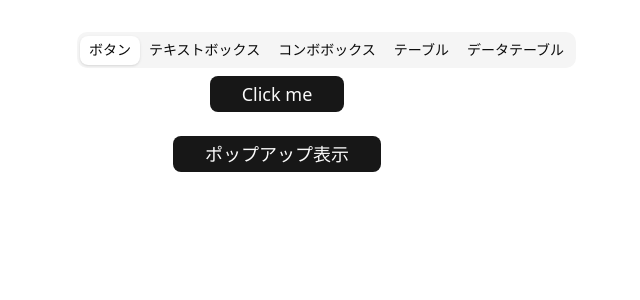
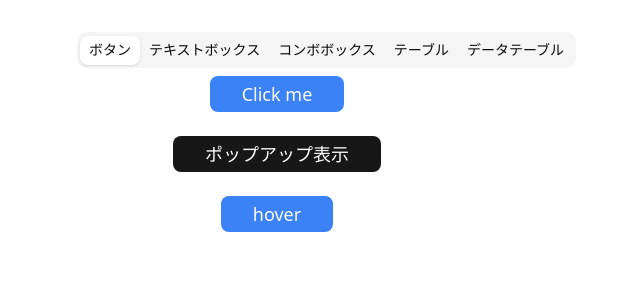
Before and after one commit to Tetra360/Electron-Dev, a React (Vite) app: page / in a window 1280 px wide. Shown: the top 300 px of the page, without its empty margins (363-1003 px from the left). Built offline with nearby package versions, Linux system fonts and the light colour scheme.

Commit message:
テーマカラー対応とツールチップ追加

```diff
--- a/package.json
+++ b/package.json
@@ -21,6 +21,7 @@
     "@radix-ui/react-slot": "^1.2.3",
     "@radix-ui/react-switch": "^1.2.6",
     "@radix-ui/react-tabs": "^1.1.13",
+    "@radix-ui/react-tooltip": "^1.2.8",
     "@tailwindcss/vite": "^4.1.13",
     "@tanstack/react-table": "^8.21.3",
     "class-variance-authority": "^0.7.1",
--- a/src/components/ButtonTab.tsx
+++ b/src/components/ButtonTab.tsx
@@ -1,17 +1,20 @@
 import { Button } from "@/components/ui/button";
 import { useState } from "react";
 
+import { Tooltip, TooltipContent, TooltipProvider, TooltipTrigger } from "@/components/ui/tooltip";
 const ButtonTab = () => {
   const [open, setOpen] = useState(false);
   return (
     <div className="flex flex-col items-center gap-6">
-      <Button className="px-8 py-4 text-lg">Click me</Button>
+      <Button className="px-8 py-4 text-lg bg-[var(--theme-color)] hover:bg-[var(--theme-color-hover)]">
+        Click me
+      </Button>
       <Button onClick={() => setOpen(true)} className="px-8 py-4 text-lg">
         ポップアップ表示
       </Button>
       {open && (
         <div className="fixed inset-0 z-50 flex items-center justify-center bg-black/40">
-          <div className="bg-white rounded-lg shadow-lg p-8 min-w-[300px] flex flex-col items-center">
+          <div className="bg-white dark:bg-card rounded-lg shadow-lg p-8 min-w-[300px] flex flex-col items-center text-foreground">
             <div className="mb-4 text-lg">ポップアップウィンドウです</div>
             <Button onClick={() => setOpen(false)} className="mt-2">
               閉じる
@@ -19,6 +22,18 @@ const ButtonTab = () => {
           </div>
         </div>
       )}
+      <TooltipProvider>
+        <Tooltip>
+          <TooltipTrigger>
+            <Button className="px-8 py-4 text-lg bg-[var(--theme-color)] hover:bg-[var(--theme-color-hover)]">
+              hover
+            </Button>
+          </TooltipTrigger>
+          <TooltipContent>
+            <p>ライブラリに追加</p>
+          </TooltipContent>
+        </Tooltip>
+      </TooltipProvider>
     </div>
   );
 };
--- a/src/components/InputTab.tsx
+++ b/src/components/InputTab.tsx
@@ -10,7 +10,11 @@ const InputTab = () => {
       <Input placeholder="テキストを入力後にクリアボタンが表示されます" variant="clearable" />
       <div className="flex items-center gap-2 whitespace-nowrap">
         <span>編集不可</span>
-        <Switch checked={isDisabled} onCheckedChange={setIsDisabled} />
+        <Switch
+          checked={isDisabled}
+          onCheckedChange={setIsDisabled}
+          className="h-6 w-12 data-[state=checked]:bg-[var(--theme-color)]"
+        />
         <Input placeholder="スイッチがオンの時編集不可" disabled={isDisabled} />
       </div>
     </div>
--- /dev/null
+++ b/src/components/ui/tooltip.tsx
@@ -0,0 +1,55 @@
+import * as React from "react";
+import * as TooltipPrimitive from "@radix-ui/react-tooltip";
+
+import { cn } from "@/lib/utils";
+
+function TooltipProvider({
+  delayDuration = 0,
+  ...props
+}: React.ComponentProps<typeof TooltipPrimitive.Provider>) {
+  return (
+    <TooltipPrimitive.Provider
+      data-slot="tooltip-provider"
+      delayDuration={delayDuration}
+      {...props}
+    />
+  );
+}
+
+function Tooltip({ ...props }: React.ComponentProps<typeof TooltipPrimitive.Root>) {
+  return (
+    <TooltipProvider>
+      <TooltipPrimitive.Root data-slot="tooltip" {...props} />
+    </TooltipProvider>
+  );
+}
+
+function TooltipTrigger({ ...props }: React.ComponentProps<typeof TooltipPrimitive.Trigger>) {
+  return <TooltipPrimitive.Trigger data-slot="tooltip-trigger" {...props} />;
+}
+
+function TooltipContent({
+  className,
+  sideOffset = 0,
+  children,
+  ...props
+}: React.ComponentProps<typeof TooltipPrimitive.Content>) {
+  return (
+    <TooltipPrimitive.Portal>
+      <TooltipPrimitive.Content
+        data-slot="tooltip-content"
+        sideOffset={sideOffset}
+        className={cn(
+          "bg-foreground text-background animate-in fade-in-0 zoom-in-95 data-[state=closed]:animate-out data-[state=closed]:fade-out-0 data-[state=closed]:zoom-out-95 data-[side=bottom]:slide-in-from-top-2 data-[side=left]:slide-in-from-right-2 data-[side=right]:slide-in-from-left-2 data-[side=top]:slide-in-from-bottom-2 z-50 w-fit origin-(--radix-tooltip-content-transform-origin) rounded-md px-3 py-1.5 text-xs text-balance",
+          className
+        )}
+        {...props}
+      >
+        {children}
+        <TooltipPrimitive.Arrow className="bg-foreground fill-foreground z-50 size-2.5 translate-y-[calc(-50%_-_2px)] rotate-45 rounded-[2px]" />
+      </TooltipPrimitive.Content>
+    </TooltipPrimitive.Portal>
+  );
+}
+
+export { Tooltip, TooltipTrigger, TooltipContent, TooltipProvider };
--- a/src/index.css
+++ b/src/index.css
@@ -74,6 +74,8 @@
   --sidebar-accent-foreground: oklch(0.205 0 0);
   --sidebar-border: oklch(0.922 0 0);
   --sidebar-ring: oklch(0.708 0 0);
+  --theme-color: #3b82f6; /* blue */
+  --theme-color-hover: #2563eb; /* blue-700 */
 }
 
 .dark {
@@ -108,6 +110,8 @@
   --sidebar-accent-foreground: oklch(0.985 0 0);
   --sidebar-border: oklch(1 0 0 / 10%);
   --sidebar-ring: oklch(0.556 0 0);
+  --theme-color: #6366f1; /* indigo */
+  --theme-color-hover: #4338ca; /* indigo-700 */
 }
 
 @layer base {
```
Also changed, not shown: 1 other file (tests, documents, lock files or other folders).
